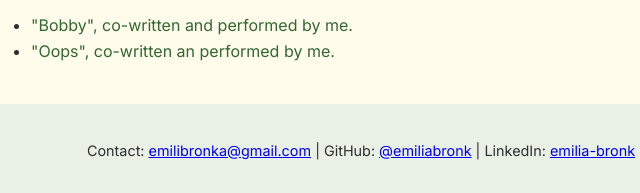
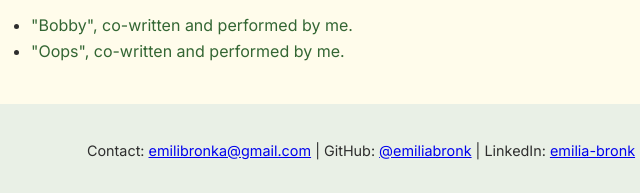
Before and after one commit to emiliabronk/portfolio, a plain HTML site: page index.html in a window 1280 px wide. Shown: the part 1081-1274 px from the top of the page, 279-919 px from the left. Drawn offline with Linux system fonts and the light colour scheme.

Commit message:
Update index.html

```diff
--- a/index.html
+++ b/index.html
@@ -120,7 +120,7 @@
       <h2>Comedy & Performance</h2>
       <ul>
         <li><a href="https://youtu.be/mOp9dvY1aw0?si=We88Qaxk7VGcDEag" target="_blank">"Bobby", co-written and performed by me.</a></li>
-        <li><a href="https://youtu.be/Dw24zTvlLYA?si=As25RsnSQ6Af4_2M" target="_blank">"Oops", co-written an performed by me.</a></li>
+        <li><a href="https://youtu.be/Dw24zTvlLYA?si=As25RsnSQ6Af4_2M" target="_blank">"Oops", co-written and performed by me.</a></li>
       </ul>
     </section>
   </main>
```
